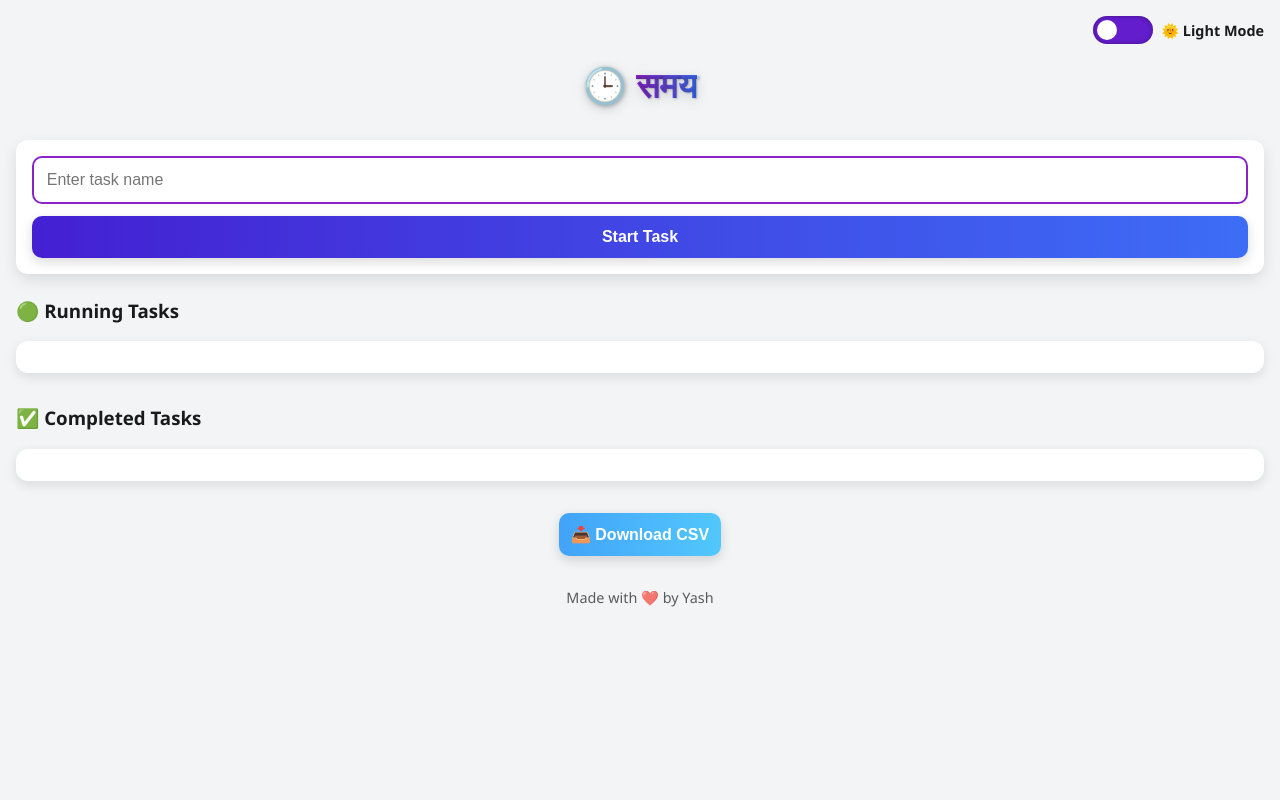
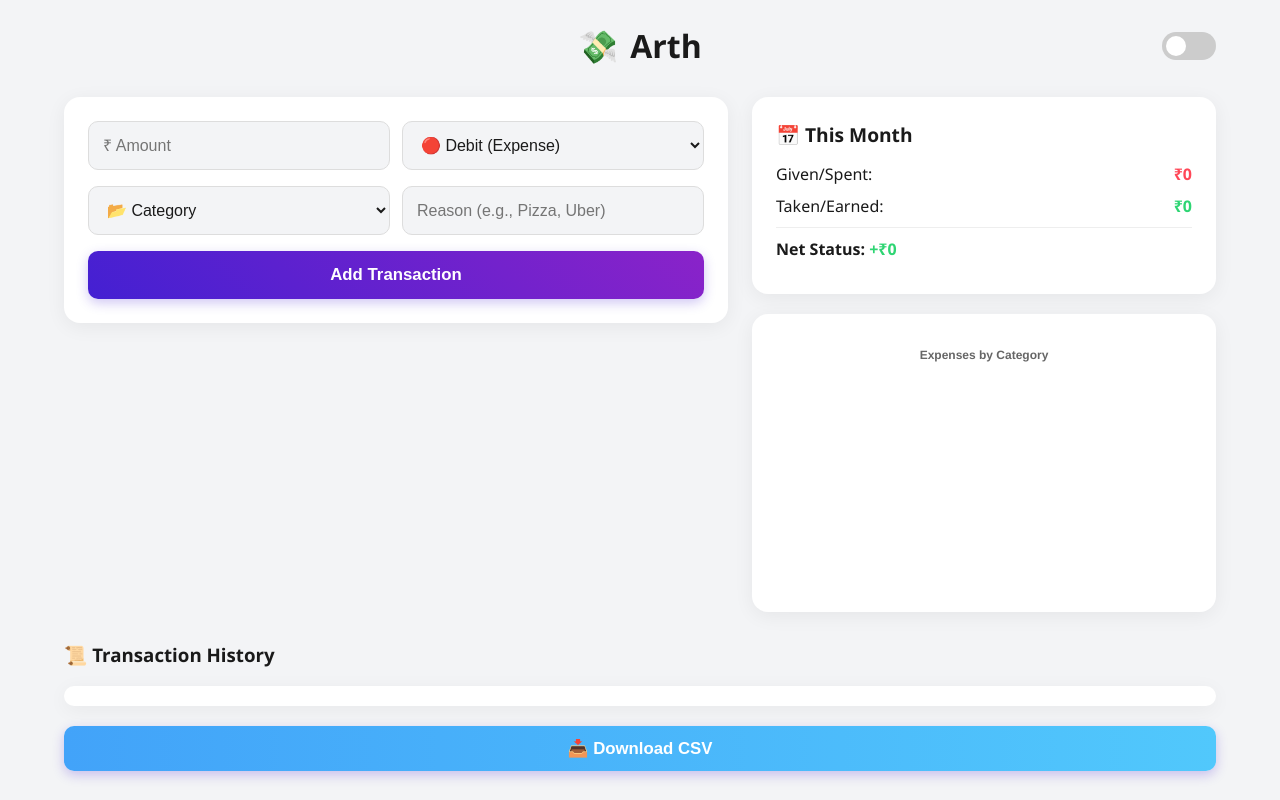
Before and after one commit to YashK45929/Aarth, a plain HTML site: page index.html in a window 1280 px wide. Drawn offline with nearby package versions, Linux system fonts and the light colour scheme.

Commit message:
Add files via upload

```diff
--- a/index.html
+++ b/index.html
@@ -1,43 +1,99 @@
+<!DOCTYPE html>
+<html lang="en">
+
+  <head>
+    <meta charset="UTF-8">
+    <title>Untitled</title>
+    <link rel="stylesheet" href="./style.css">
+
+  </head>
+
+  <body>
   <!DOCTYPE html>
 <html lang="en">
 <head>
   <meta charset="UTF-8" />
   <meta name="viewport" content="width=device-width, initial-scale=1.0"/>
-  <title>समय</title>
+  <title>Arth - Money Manager</title>
   <link rel="stylesheet" href="style.css" />
+  <script src="https://cdn.jsdelivr.net/npm/chart.js"></script>
 </head>
 <body>
 
+  <div class="top-bar">
+    <div class="logo">
+      <span class="logo-emoji">💸</span>
+      <span class="logo-text">Arth</span>
+    </div>
     <div class="toggle-container">
       <label class="switch">
         <input type="checkbox" id="modeToggle" onchange="toggleDarkMode()">
         <span class="slider"></span>
       </label>
-    <span id="modeLabel" class="mode-label">🌞 Light Mode</span>
+    </div>
   </div>
 
-  <div class="logo">
-    <span class="logo-emoji">🕒</span>
-    <span class="logo-text">समय</span>
+  <div class="dashboard-wrapper">
+
+    <div class="left-column">
+      <div class="task-input">
+        <div class="input-row">
+          <input type="number" id="amount" placeholder="₹ Amount" />
+          <select id="type">
+            <option value="debit">🔴 Debit (Expense)</option>
+            <option value="credit">🟢 Credit (Income)</option>
+          </select>
         </div>
 
-  <div class="task-input">
-    <input type="text" id="taskName" placeholder="Enter task name" />
-    <button onclick="startTask()">Start Task</button>
+        <div class="input-row">
+          <select id="category" onchange="toggleOtherCategoryInput()">
+            <option value="" disabled selected>📂 Category</option>
+            <option value="Food">🍔 Food</option>
+            <option value="Travel">🚖 Travel</option>
+            <option value="Shopping">🛍️ Shopping</option>
+            <option value="Bills">🧾 Bills</option>
+            <option value="Salary">💰 Salary</option>
+            <option value="Lending">🤝 Lending</option>
+            <option value="Other">✨ Other</option>
+          </select>
+          <input type="text" id="customCategory" placeholder="Enter Category Name" style="display: none;" />
+
+          <input type="text" id="reason" placeholder="Reason (e.g., Pizza, Uber)" />
         </div>
 
-  <h3>🟢 Running Tasks</h3>
-  <div class="task-list" id="runningList"></div>
+        <button onclick="addTransaction()">Add Transaction</button>
+      </div>
+    </div>
 
-  <h3>✅ Completed Tasks</h3>
-  <div class="task-list" id="taskList"></div>
+    <div class="right-column">
 
+      <div class="summary-card">
+        <h3>📅 This Month</h3>
+        <div class="stat-row">Given/Spent: <span class="red-text" id="monthDebit">0</span></div>
+        <div class="stat-row">Taken/Earned: <span class="green-text" id="monthCredit">0</span></div>
+        <hr>
+        <div class="stat-row"><strong>Net Status: <span id="monthStatus">0</span></strong></div>
+      </div>
+
+      <div class="chart-card">
+        <div class="chart-container">
+          <canvas id="expenseChart"></canvas>
+        </div>
+      </div>
+
+    </div>
+
+  </div> <div class="list-section">
+    <h3>📜 Transaction History</h3>
+    <div class="task-list" id="transactionList"></div>
     <button class="download-btn" onclick="downloadCSV()">📥 Download CSV</button>
-
-  <footer>
-    <p>Made with ❤️ by Yash</p>
-  </footer>
+  </div>
 
   <script src="script.js"></script>
 </body>
 </html>
+    <script  src="./script.js"></script>
+
+  </body>
+
+</html>
--- a/script.js
+++ b/script.js
@@ -1,153 +1,183 @@
-let runningTasks = [];
+let transactions = JSON.parse(localStorage.getItem('transactions')) || [];
 
-function startTask() {
-  const name = document.getElementById('taskName').value.trim();
-  if (!name) return alert("Enter a task name!");
-  if (runningTasks.find(t => t.name === name)) {
-    return alert("Task already running!");
+function toggleOtherCategoryInput() {
+  const categorySelect = document.getElementById('category');
+  const customInput = document.getElementById('customCategory');
+
+  if (categorySelect.value === 'Other') {
+    customInput.style.display = 'block';
+    customInput.focus();
+  } else {
+    customInput.style.display = 'none';
+  }
+}
+
+function addTransaction() {
+  const amount = parseFloat(document.getElementById('amount').value);
+  const type = document.getElementById('type').value;
+  const categorySelect = document.getElementById('category');
+  const customInput = document.getElementById('customCategory');
+  const reason = document.getElementById('reason').value.trim();
+
+  let category = categorySelect.value;
+  if (category === 'Other') {
+    category = customInput.value.trim();
   }
 
-  const now = new Date();
-  runningTasks.push({
-    name,
-    date: now.toISOString().split('T')[0],
-    startDate: now,
-    start: formatAMPM(now)
-  });
+  if (!amount || !category || !reason) {
+    alert("Please fill all fields!");
+    return;
+  }
 
-  document.getElementById('taskName').value = '';
-  renderRunningTasks();
+  const newTxn = {
+    id: Date.now(),
+    date: new Date().toISOString(),
+    amount,
+    type,
+    category,
+    reason
+  };
+
+  transactions.unshift(newTxn);
+  saveAndRender();
+
+  document.getElementById('amount').value = '';
+  document.getElementById('reason').value = '';
+  categorySelect.value = '';
+  customInput.value = '';
+  customInput.style.display = 'none';
 }
 
-function endTask(name) {
-  const taskIndex = runningTasks.findIndex(t => t.name === name);
-  if (taskIndex === -1) return alert("Task not found!");
-
-  const task = runningTasks[taskIndex];
-  const endDate = new Date();
-  task.end = formatAMPM(endDate);
-  task.duration = calculateDuration(task.startDate, endDate);
-
-  runningTasks.splice(taskIndex, 1);
-
-  const tasks = JSON.parse(localStorage.getItem('tasks') || '[]');
-  tasks.push(task);
-  localStorage.setItem('tasks', JSON.stringify(tasks));
-
-  renderRunningTasks();
-  displayTasks();
+function deleteTransaction(id) {
+  if(confirm("Delete this transaction?")) {
+    transactions = transactions.filter(t => t.id !== id);
+    saveAndRender();
+  }
 }
 
-function renderRunningTasks() {
-  const runningList = document.getElementById('runningList');
-  runningList.innerHTML = runningTasks.map(t => `
-    <div class="task-item">
-      <strong>${t.name}</strong>
-      <span class="time">Start: ${t.start}</span>
-      <button class="end-btn" onclick="endTask('${t.name}')">End Task</button>
-    </div>
-  `).join('');
+function saveAndRender() {
+  localStorage.setItem('transactions', JSON.stringify(transactions));
+  renderList();
+  updateSummary();
+  updateChart();
 }
 
-function displayTasks() {
-  const taskList = document.getElementById('taskList');
-  const tasks = JSON.parse(localStorage.getItem('tasks') || '[]');
+function renderList() {
+  const list = document.getElementById('transactionList');
+  list.innerHTML = transactions.map(t => {
+    const isCredit = t.type === 'credit';
+    const sign = isCredit ? '+' : '-';
+    const colorClass = isCredit ? 'green-text' : 'red-text';
 
-  const grouped = {};
-  tasks.forEach(task => {
-    const date = task.date || "Unknown";
-    if (!grouped[date]) grouped[date] = [];
-    grouped[date].push(task);
-  });
+    const d = new Date(t.date);
+    const dateStr = d.toLocaleDateString();
+    const timeStr = d.toLocaleTimeString([], {hour: '2-digit', minute:'2-digit'});
 
-  taskList.innerHTML = Object.keys(grouped).reverse().map(date => {
-    const label = formatDateLabel(date);
-    const entries = grouped[date].map(t => `
+    return `
       <div class="task-item">
-        <strong>${t.name}</strong>
-        <span class="time">Start: ${t.start}</span>
-        <span class="time">End: ${t.end}</span>
-        <span class="duration">Duration: ${t.duration}</span>
+        <div class="task-info">
+          <strong>${t.reason}</strong>
+          <span style="font-size: 0.85rem; opacity: 0.7">${dateStr}, ${timeStr} • ${t.category}</span>
+        </div>
+        <div class="money-val ${colorClass}">
+          ${sign}₹${t.amount}
+          <button onclick="deleteTransaction(${t.id})" style="background:none; border:none; color:gray; font-size:1.2rem; cursor:pointer; padding:0; margin-left:15px;">&times;</button>
+        </div>
       </div>
-    `).join('');
-    return `<div><div class="date-header">${label}</div>${entries}</div>`;
+    `;
   }).join('');
 }
 
-function formatAMPM(date) {
-  let hours = date.getHours();
-  let minutes = date.getMinutes();
-  let seconds = date.getSeconds();
-  const ampm = hours >= 12 ? 'PM' : 'AM';
+function updateSummary() {
+  const now = new Date();
+  const currentMonth = now.getMonth();
+  const currentYear = now.getFullYear();
 
-  hours = hours % 12 || 12;
-  minutes = minutes < 10 ? '0'+minutes : minutes;
-  seconds = seconds < 10 ? '0'+seconds : seconds;
+  let monthCredit = 0, monthDebit = 0;
 
-  return `${hours}:${minutes}:${seconds} ${ampm}`;
+  transactions.forEach(t => {
+    const tDate = new Date(t.date);
+    if (tDate.getMonth() === currentMonth && tDate.getFullYear() === currentYear) {
+      if (t.type === 'credit') monthCredit += t.amount;
+      else monthDebit += t.amount;
+    }
+  });
+
+  document.getElementById('monthCredit').innerText = `₹${monthCredit}`;
+  document.getElementById('monthDebit').innerText = `₹${monthDebit}`;
+
+  const mStatus = monthCredit - monthDebit;
+  const mElem = document.getElementById('monthStatus');
+  mElem.innerText = (mStatus >= 0 ? '+' : '') + `₹${mStatus}`;
+  mElem.className = mStatus >= 0 ? 'green-text' : 'red-text';
 }
 
-function calculateDuration(start, end) {
-  const diff = Math.abs(end - start);
-  const hours = Math.floor(diff / 3600000);
-  const minutes = Math.floor((diff % 3600000) / 60000);
-  const seconds = Math.floor((diff % 60000) / 1000);
-  return `${pad(hours)}:${pad(minutes)}:${pad(seconds)}`;
-}
+let expenseChart;
 
-function pad(n) {
-  return n < 10 ? '0' + n : n;
+function updateChart() {
+  const ctx = document.getElementById('expenseChart').getContext('2d');
+
+  const categories = {};
+  transactions.forEach(t => {
+    if (t.type === 'debit') {
+      categories[t.category] = (categories[t.category] || 0) + t.amount;
+    }
+  });
+
+  if (expenseChart) expenseChart.destroy();
+
+  expenseChart = new Chart(ctx, {
+    type: 'doughnut',
+    data: {
+      labels: Object.keys(categories),
+      datasets: [{
+        data: Object.values(categories),
+        backgroundColor: ['#ff4757', '#2ed573', '#ffa502', '#5352ed', '#ff6b81', '#70a1ff'],
+        borderWidth: 2
+      }]
+    },
+    options: {
+      responsive: true,
+      maintainAspectRatio: false, /* Crucial for responsiveness */
+      plugins: {
+        legend: { position: 'right' },
+        title: { display: true, text: 'Expenses by Category' }
+      }
+    }
+  });
 }
 
 function downloadCSV() {
-  const tasks = JSON.parse(localStorage.getItem('tasks') || '[]');
-  if (tasks.length === 0) return alert("No tasks to export!");
+  const headers = ['Date', 'Time', 'Type', 'Category', 'Reason', 'Amount'];
+  const rows = transactions.map(t => {
+    const d = new Date(t.date);
+    return [
+      d.toLocaleDateString(),
+      d.toLocaleTimeString(),
+      t.type,
+      t.category,
+      t.reason,
+      t.amount
+    ];
+  });
 
-  const headers = ['Task Name', 'Start Time', 'End Time', 'Duration', 'Date'];
-  const rows = tasks.map(t => [t.name, t.start, t.end, t.duration, t.date]);
-
-  let csvContent = "data:text/csv;charset=utf-8,"
-    + headers.join(",") + "\n"
-    + rows.map(row => row.join(",")).join("\n");
-
-  const encodedUri = encodeURI(csvContent);
+  let csv = "data:text/csv;charset=utf-8," + headers.join(",") + "\n" + rows.map(r => r.join(",")).join("\n");
   const link = document.createElement("a");
-  link.setAttribute("href", encodedUri);
-  link.setAttribute("download", "task_log.csv");
+  link.setAttribute("href", encodeURI(csv));
+  link.setAttribute("download", "arth.csv");
   document.body.appendChild(link);
   link.click();
   document.body.removeChild(link);
 }
 
-function formatDateLabel(dateStr) {
-  const today = new Date().toISOString().split('T')[0];
-  const yesterday = new Date(Date.now() - 86400000).toISOString().split('T')[0];
-  if (dateStr === today) return "Today";
-  if (dateStr === yesterday) return "Yesterday";
-  return new Date(dateStr).toDateString();
+function toggleDarkMode() {
+  document.body.classList.toggle('dark');
+  localStorage.setItem('darkMoney', document.body.classList.contains('dark'));
 }
 
-function toggleDarkMode() {
-  const isDark = document.body.classList.toggle('dark');
-  localStorage.setItem('dark', isDark);
-  updateModeLabel();
+if(localStorage.getItem('darkMoney') === 'true') {
+  document.body.classList.add('dark');
+  document.getElementById('modeToggle').checked = true;
 }
 
-function updateModeLabel() {
-  const label = document.getElementById('modeLabel');
-  label.textContent = document.body.classList.contains('dark')
-    ? '🌙 Dark Mode'
-    : '🌞 Light Mode';
-}
-
-(function restoreDarkMode() {
-  const isDark = localStorage.getItem('dark') === 'true';
-  if (isDark) {
-    document.body.classList.add('dark');
-    document.getElementById('modeToggle').checked = true;
-  }
-  updateModeLabel();
-})();
-
-displayTasks();
-renderRunningTasks();
+saveAndRender();
--- a/style.css
+++ b/style.css
@@ -1,21 +1,19 @@
 :root {
-  --color-1: #ff2d95;
-  --color-2: #ba2abf;
-  --color-3: #8a23c9;
-  --color-4: #631dcc;
-  --color-5: #4420d2;
-  --color-6: #2d24db;
-  --color-7: #3444f0;
-  --color-8: #3d6df6;
-  --color-9: #42a3f9;
-  --color-10: #51c8fc;
-
   --bg-light: #f3f4f6;
   --bg-dark: #12121a;
   --text-light: #1a1a1a;
   --text-dark: #f5f5f5;
   --card-light: white;
   --card-dark: #1e1e2f;
+
+  --red: #ff4757;
+  --green: #2ed573;
+  --primary: #4420d2;
+  --primary-grad: linear-gradient(45deg, #4420d2, #8a23c9);
+
+  --bg: var(--bg-light);
+  --text: var(--text-light);
+  --card: var(--card-light);
 }
 
 body.dark {
@@ -24,205 +22,173 @@ body.dark {
   --card: var(--card-dark);
 }
 
+/* GLOBAL RESET */
+* {
+  box-sizing: border-box; /* Crucial for preventing layout jumble */
+}
+
 body {
-  background: var(--bg, var(--bg-light));
-  color: var(--text, var(--text-light));
+  background: var(--bg);
+  color: var(--text);
   font-family: 'Segoe UI', sans-serif;
-  margin: 0;
-  padding: 1rem;
-  transition: all 0.3s ease;
+  padding: 1.5rem;
+  margin: 0 auto;
+  max-width: 1200px; /* Limits width on big screens */
+  width: 95%;
+  transition: 0.3s;
+}
+
+/* --- HEADER --- */
+.top-bar {
+  display: flex;
+  justify-content: center;
+  align-items: center;
+  position: relative;
+  margin-bottom: 30px;
 }
 
 .logo {
   display: flex;
   align-items: center;
-  justify-content: center;
-  margin-bottom: 2rem;
-  gap: 0.6rem;
-  filter: drop-shadow(0 3px 6px rgba(0,0,0,0.15));
-}
-
-.logo-emoji {
-  font-size: 2.2rem;
-  animation: tick 1s infinite ease-in-out;
-  display: inline-block;
-  transform-origin: center bottom;
-  filter: drop-shadow(1px 1px 2px rgba(0,0,0,0.25));
-}
-
-@keyframes tick {
-  0%, 100% { transform: rotate(0deg); }
-  25% { transform: rotate(5deg); }
-  75% { transform: rotate(-5deg); }
-}
-
-.logo-text {
-  font-size: 2.2rem;
-  font-weight: 700;
-  background: linear-gradient(to right, var(--color-3), var(--color-8));
-  -webkit-background-clip: text;
-  -webkit-text-fill-color: transparent;
-  text-shadow: 1px 1px 2px rgba(0,0,0,0.2);
+  gap: 12px;
+  font-size: 2rem;
+  font-weight: 800;
 }
 
 .toggle-container {
-  display: flex;
-  justify-content: flex-end;
-  align-items: center;
-  gap: 0.5rem;
-  margin-bottom: 1rem;
+  position: absolute;
+  right: 0;
 }
 
-.switch {
-  position: relative;
-  display: inline-block;
-  width: 60px;
-  height: 28px;
+/* --- MAIN LAYOUT (Flexbox) --- */
+.dashboard-wrapper {
+  display: flex;
+  flex-wrap: wrap; /* Allows stacking on mobile */
+  gap: 24px;
+  margin-bottom: 30px;
+  align-items: flex-start; /* Aligns top edges */
 }
 
-.switch input {
-  opacity: 0;
-  width: 0;
-  height: 0;
+/* Left Column (Inputs) */
+.left-column {
+  flex: 1 1 500px; /* Grows, Shrinks, Base width 500px */
+  min-width: 300px;
 }
 
-.slider {
-  position: absolute;
-  cursor: pointer;
-  background-color: var(--color-4);
-  border-radius: 34px;
-  top: 0;
-  left: 0;
-  right: 0;
-  bottom: 0;
-  transition: 0.4s;
-  box-shadow: inset 0 0 5px #0005;
+/* Right Column (Summary + Chart) */
+.right-column {
+  flex: 1 1 300px; /* Grows, Shrinks, Base width 300px */
+  display: flex;
+  flex-direction: column;
+  gap: 20px;
+  min-width: 300px;
 }
 
-.slider:before {
-  position: absolute;
-  content: "";
-  height: 20px;
-  width: 20px;
-  left: 4px;
-  bottom: 4px;
-  background-color: white;
-  border-radius: 50%;
-  transition: 0.4s;
+/* --- CARDS & INPUTS --- */
+.task-input, .summary-card, .chart-card {
+  background: var(--card);
+  padding: 24px;
+  border-radius: 16px;
+  box-shadow: 0 4px 20px rgba(0,0,0,0.06);
+  width: 100%;
 }
 
-input:checked + .slider {
-  background-color: var(--color-8);
+/* Input Specifics */
+.task-input {
+  display: flex;
+  flex-direction: column;
+  gap: 16px;
 }
 
-input:checked + .slider:before {
-  transform: translateX(32px);
+.input-row { display: flex; gap: 12px; }
+.input-row > * { flex: 1; }
+
+@media (max-width: 600px) {
+    .input-row { flex-wrap: wrap; }
+    #customCategory { min-width: 100%; }
 }
 
-.mode-label {
-  font-size: 0.9rem;
-  font-weight: bold;
+input, select {
+  padding: 14px;
+  border-radius: 10px;
+  border: 1px solid #ddd;
+  background: var(--bg);
   color: var(--text);
-  transition: 0.3s;
-}
-
-.task-input {
-  background: var(--card, var(--card-light));
-  padding: 1rem;
-  border-radius: 12px;
-  box-shadow: 0 6px 15px rgba(0,0,0,0.1);
-  display: flex;
-  flex-direction: column;
-  gap: 0.75rem;
-  margin-bottom: 1.5rem;
-  transition: 0.3s;
-}
-
-input[type="text"] {
-  padding: 0.8rem;
+  width: 100%;
   font-size: 1rem;
-  border-radius: 10px;
-  border: 2px solid var(--color-3);
-  outline: none;
-  transition: 0.3s;
-}
-
-input[type="text"]:focus {
-  border-color: var(--color-7);
-  box-shadow: 0 0 8px var(--color-7);
 }
 
 button {
-  padding: 0.75rem;
-  font-size: 1rem;
-  font-weight: bold;
+  padding: 14px;
+  background: var(--primary-grad);
+  color: white;
   border: none;
   border-radius: 10px;
-  background: linear-gradient(to right, var(--color-5), var(--color-8));
-  color: white;
   cursor: pointer;
-  transition: all 0.3s;
-  box-shadow: 0 4px 12px rgba(0,0,0,0.15);
+  font-weight: bold;
+  font-size: 1.05rem;
+  box-shadow: 0 4px 12px rgba(68, 32, 210, 0.25);
 }
 
-button:hover {
-  transform: translateY(-2px);
-  box-shadow: 0 6px 20px rgba(0,0,0,0.25);
+/* Summary Specifics */
+.summary-card h3 { margin: 0 0 15px 0; font-size: 1.2rem; }
+.stat-row { display: flex; justify-content: space-between; margin: 10px 0; font-size: 1rem; }
+hr { border: 0; border-top: 1px solid #eee; margin: 10px 0; }
+
+/* Chart Specifics */
+.chart-card {
+  display: flex;
+  justify-content: center;
+  align-items: center;
+}
+.chart-container {
+  position: relative;
+  height: 250px; /* Fixed height for stability */
+  width: 100%;
+  display: flex;
+  justify-content: center;
 }
 
-button.end-btn {
-  background: linear-gradient(to right, var(--color-2), var(--color-6));
-  margin-top: 0.5rem;
-}
-
-button.download-btn {
-  background: linear-gradient(to right, var(--color-9), var(--color-10));
-  display: block;
-  max-width: 250px;
-  margin: 1rem auto 2rem;
-}
-
+/* --- LIST & FOOTER --- */
+.list-section { width: 100%; }
 .task-list {
-  background: var(--card, var(--card-light));
-  border-radius: 12px;
-  padding: 1rem;
-  box-shadow: 0 4px 12px rgba(0,0,0,0.1);
-  margin-bottom: 2rem;
-  transition: 0.3s;
+  background: var(--card);
+  border-radius: 16px;
+  padding: 10px;
+  box-shadow: 0 4px 20px rgba(0,0,0,0.05);
 }
 
 .task-item {
-  border-bottom: 1px solid #eee;
-  padding: 0.75rem 0;
+  display: flex;
+  justify-content: space-between;
+  align-items: center;
+  padding: 15px;
+  border-bottom: 1px solid #f0f0f0;
+}
+.task-item:last-child { border-bottom: none; }
+
+.task-info { display: flex; flex-direction: column; gap: 4px; }
+.money-val { font-size: 1.1rem; font-weight: 700; }
+
+.red-text { color: var(--red); font-weight: 700; }
+.green-text { color: var(--green); font-weight: 700; }
+
+.download-btn {
+  background: linear-gradient(to right, #42a3f9, #51c8fc);
+  margin-top: 20px;
+  width: 100%;
+  border: none;
+  padding: 12px;
+  border-radius: 10px;
+  color: white;
+  font-weight: bold;
+  cursor: pointer;
 }
 
-.task-item:last-child {
-  border-bottom: none;
-}
-
-.task-item strong {
-  font-size: 1.1rem;
-}
-
-.time, .duration {
-  display: block;
-  font-size: 0.9rem;
-  color: var(--text);
-  margin-top: 2px;
-  opacity: 0.8;
-}
-
-.date-header {
-  font-weight: bold;
-  font-size: 1.1rem;
-  margin: 1rem 0 0.5rem;
-  color: var(--text);
-}
-
-footer {
-  text-align: center;
-  margin-top: 2rem;
-  font-size: 0.9rem;
-  color: var(--text);
-  opacity: 0.7;
-}
+/* --- DARK MODE --- */
+.switch { position: relative; display: inline-block; width: 54px; height: 28px; }
+.switch input { opacity: 0; width: 0; height: 0; }
+.slider { position: absolute; cursor: pointer; top: 0; left: 0; right: 0; bottom: 0; background-color: #ccc; transition: .4s; border-radius: 34px; }
+.slider:before { position: absolute; content: ""; height: 20px; width: 20px; left: 4px; bottom: 4px; background-color: white; transition: .4s; border-radius: 50%; }
+input:checked + .slider { background-color: var(--primary); }
+input:checked + .slider:before { transform: translateX(26px); }
```
Lines whose indentation alone changed are shown as unchanged.
